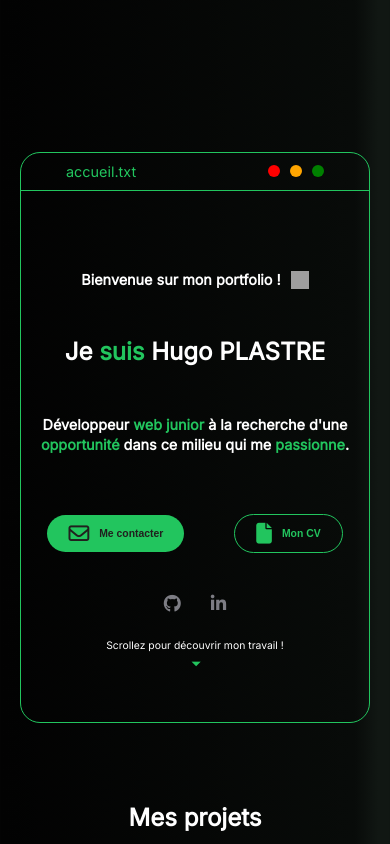
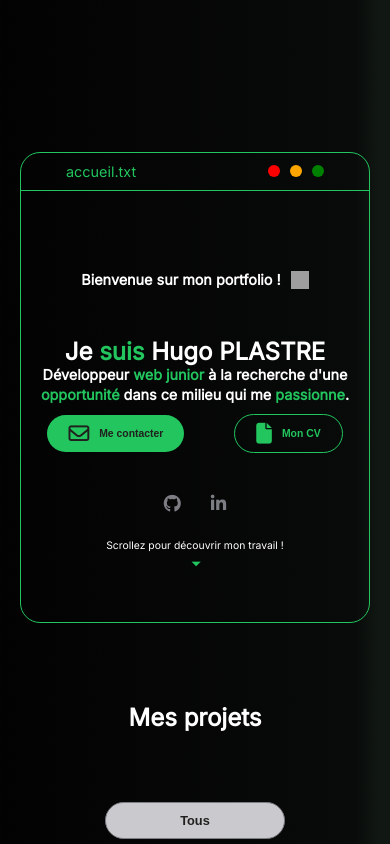
Before and after one commit to hp590490/portfolio, a React (Create React App) app in the folder portfolio-react/: page / in a window 390 px wide. Shown: the top 844 px of the page. Built offline with nearby package versions, Linux system fonts and the light colour scheme; grey boxes are pictures that could not be loaded.

Commit message:
mobilev17

```diff
--- a/portfolio-react/src/styles/components/header/_txthome.scss
+++ b/portfolio-react/src/styles/components/header/_txthome.scss
@@ -52,7 +52,7 @@
         // max-width: 650px;
         // margin: 0 auto;
         line-height: 1.2rem;
-        margin: 50px 15px;
+        // margin: 50px 15px;
         @media screen and (max-width: 820px) {
           font-size: 1rem;
         }
```
